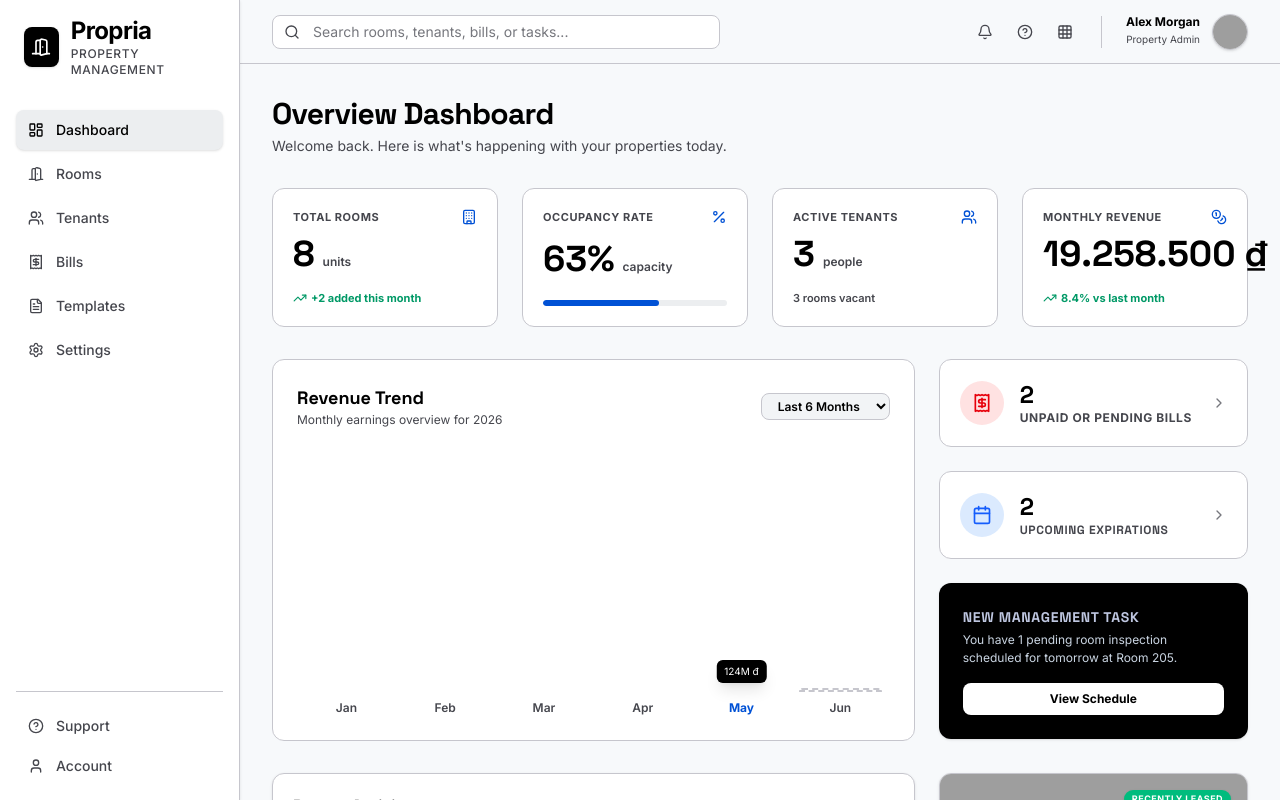
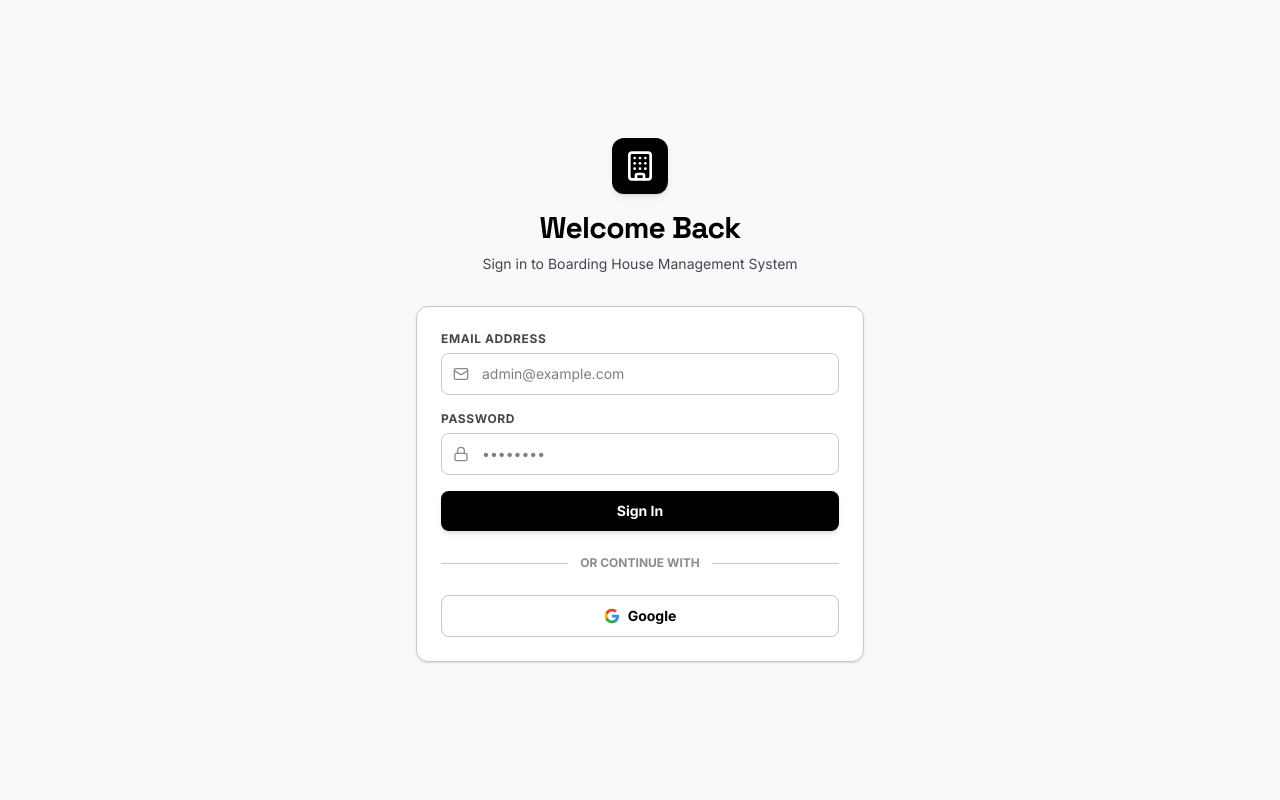
Before and after one commit to Anhhuhi123/Motel_QA, a React (Vite) app: page / in a window 1280 px wide. Shown: the top 800 px of the page. Built offline with nearby package versions, Linux system fonts and the light colour scheme; no server answers; grey boxes are pictures that could not be loaded.

Commit message:
feat: login page

```diff
--- a/src/App.tsx
+++ b/src/App.tsx
@@ -3,7 +3,9 @@
  * SPDX-License-Identifier: Apache-2.0
  */
 
-import { useState } from "react";
+import { useState, useEffect } from "react";
+import { Session } from "@supabase/supabase-js";
+import { supabase } from "./lib/supabaseClient";
 import Sidebar from "./components/Sidebar";
 import Header from "./components/Header";
 import DashboardView from "./components/DashboardView";
@@ -12,12 +14,30 @@ import TenantsView from "./components/TenantsView";
 import BillsView from "./components/BillsView";
 import TemplatesView from "./components/TemplatesView";
 import RegisterTenantView from "./components/RegisterTenantView";
+import LoginView from "./components/LoginView";
 
 import { Room, Tenant, Bill, ActivityLog, UtilitySettings, DocumentTemplate, RoomStatus } from "./types";
 
 export default function App() {
+  const [session, setSession] = useState<Session | null>(null);
+  const [isInitializing, setIsInitializing] = useState(true);
   const [currentView, setCurrentView] = useState("dashboard");
   const [globalSearch, setGlobalSearch] = useState("");
+
+  useEffect(() => {
+    supabase.auth.getSession().then(({ data: { session } }) => {
+      setSession(session);
+      setIsInitializing(false);
+    });
+
+    const {
+      data: { subscription },
+    } = supabase.auth.onAuthStateChange((_event, session) => {
+      setSession(session);
+    });
+
+    return () => subscription.unsubscribe();
+  }, []);
 
   // 1. Unified Room State list
   const [rooms, setRooms] = useState<Room[]>([
@@ -382,6 +402,21 @@ export default function App() {
     }
   };
 
+  if (isInitializing) {
+    return (
+      <div className="min-h-screen bg-[#f7f9fb] flex items-center justify-center">
+        <div className="animate-pulse flex flex-col items-center">
+          <div className="h-12 w-12 bg-black rounded-xl mb-4"></div>
+          <div className="h-4 w-32 bg-gray-200 rounded"></div>
+        </div>
+      </div>
+    );
+  }
+
+  if (!session) {
+    return <LoginView />;
+  }
+
   return (
     <div id="propria-layout-root" className="min-h-screen bg-[#f7f9fb] flex select-none text-black">
       {/* Sidebar Navigation Panel */}
--- a/src/components/Header.tsx
+++ b/src/components/Header.tsx
@@ -3,7 +3,8 @@
  * SPDX-License-Identifier: Apache-2.0
  */
 
-import { Search, Bell, HelpCircle, Grid } from "lucide-react";
+import { Search, Bell, HelpCircle, Grid, LogOut } from "lucide-react";
+import { supabase } from "../lib/supabaseClient";
 
 interface HeaderProps {
   currentView: string;
@@ -74,6 +75,14 @@ export default function Header({ currentView, searchQuery, onSearchChange }: Hea
             src="https://lh3.googleusercontent.com/aida-public/AB6AXuCziGlb2VSKB_NNK-3v8SJym-jR41KwFkkggAseoUn1Z8440OR9t6awM-aT8Qv8VSgya3adoa_4_yCXvMUFUizDB_hwD3jqR0lNXiBlXMA4vstqNBf3XUCeE8ghMunVOtHHUQZskcOYi8SQeyCYNknb2MM3I5rXMIhz5M_yiA7Qxgb8mwu1idQYYHlNEDQtOIQHda05wSod3MaKHavIi2xje2WBtgj-bECBZg8vLDjYEHLq5L8e4CQ2hr4ZLKjyoVlpOXAubcvgcT0"
             className="h-9 w-9 rounded-full object-cover border border-[#c6c6cd] shadow-sm hover:scale-105 transition-transform"
           />
+          <div className="h-8 w-px bg-[#c6c6cd] mx-1"></div>
+          <button
+            onClick={() => supabase.auth.signOut()}
+            className="flex items-center gap-1.5 bg-white border border-[#c6c6cd] hover:bg-slate-50 text-black text-[11px] font-bold py-1.5 px-2.5 rounded-lg transition-colors"
+          >
+            <LogOut className="w-3.5 h-3.5" />
+            <span className="hidden sm:inline">Sign Out</span>
+          </button>
         </div>
       </div>
     </header>
--- /dev/null
+++ b/src/components/LoginView.tsx
@@ -0,0 +1,148 @@
+import { useState, FormEvent } from "react";
+import { Building, Lock, Mail, Loader2 } from "lucide-react";
+import { supabase } from "../lib/supabaseClient";
+
+export default function LoginView() {
+  const [email, setEmail] = useState("");
+  const [password, setPassword] = useState("");
+  const [isLoading, setIsLoading] = useState(false);
+  const [error, setError] = useState<string | null>(null);
+
+  const handleEmailLogin = async (e: FormEvent) => {
+    e.preventDefault();
+    setIsLoading(true);
+    setError(null);
+
+    const { error } = await supabase.auth.signInWithPassword({
+      email,
+      password,
+    });
+
+    if (error) {
+      setError(error.message);
+    }
+    setIsLoading(false);
+  };
+
+  const handleGoogleLogin = async () => {
+    setIsLoading(true);
+    setError(null);
+    const { error } = await supabase.auth.signInWithOAuth({
+      provider: 'google',
+      options: {
+        redirectTo: window.location.origin,
+      }
+    });
+
+    if (error) {
+      setError(error.message);
+      setIsLoading(false);
+    }
+  };
+
+  return (
+    <div className="min-h-screen bg-[#f7f9fb] flex items-center justify-center p-4">
+      <div className="max-w-md w-full animate-fade-in">
+        <div className="text-center mb-8">
+          <div className="inline-flex items-center justify-center p-3 bg-black rounded-xl mb-4 shadow-md">
+            <Building className="w-8 h-8 text-white" />
+          </div>
+          <h1 className="text-3xl font-bold text-black font-display tracking-tight">Welcome Back</h1>
+          <p className="text-[#45464d] mt-2 text-sm">Sign in to Boarding House Management System</p>
+        </div>
+
+        <div className="bg-white border border-[#c6c6cd] rounded-xl p-6 shadow-sm">
+          <form onSubmit={handleEmailLogin} className="space-y-4">
+            <div>
+              <label className="block text-xs font-bold text-[#45464d] mb-1.5 uppercase tracking-wider">Email Address</label>
+              <div className="relative">
+                <div className="absolute inset-y-0 left-0 pl-3 flex items-center pointer-events-none">
+                  <Mail className="h-4 w-4 text-[#8a8a93]" />
+                </div>
+                <input
+                  type="email"
+                  value={email}
+                  onChange={(e) => setEmail(e.target.value)}
+                  className="w-full border border-[#c6c6cd] rounded-lg pl-10 pr-3 py-2.5 text-sm focus:ring-1 focus:ring-black outline-none transition-shadow"
+                  placeholder="admin@example.com"
+                  required
+                  disabled={isLoading}
+                />
+              </div>
+            </div>
+
+            <div>
+              <label className="block text-xs font-bold text-[#45464d] mb-1.5 uppercase tracking-wider">Password</label>
+              <div className="relative">
+                <div className="absolute inset-y-0 left-0 pl-3 flex items-center pointer-events-none">
+                  <Lock className="h-4 w-4 text-[#8a8a93]" />
+                </div>
+                <input
+                  type="password"
+                  value={password}
+                  onChange={(e) => setPassword(e.target.value)}
+                  className="w-full border border-[#c6c6cd] rounded-lg pl-10 pr-3 py-2.5 text-sm focus:ring-1 focus:ring-black outline-none transition-shadow"
+                  placeholder="••••••••"
+                  required
+                  disabled={isLoading}
+                />
+              </div>
+            </div>
+
+            {error && (
+              <div className="p-3 bg-red-50 border border-red-200 text-red-600 rounded-lg text-xs">
+                {error}
+              </div>
+            )}
+
+            <button
+              type="submit"
+              disabled={isLoading}
+              className="w-full bg-black text-white hover:bg-slate-800 text-sm font-bold py-2.5 rounded-lg flex items-center justify-center gap-2 active:scale-[0.98] transition-all shadow-md disabled:opacity-70 disabled:active:scale-100"
+            >
+              {isLoading ? (
+                <Loader2 className="w-4 h-4 animate-spin" />
+              ) : (
+                "Sign In"
+              )}
+            </button>
+          </form>
+
+          <div className="mt-6 flex items-center justify-center">
+            <div className="border-t border-[#c6c6cd] flex-grow"></div>
+            <span className="px-3 text-xs text-[#8a8a93] uppercase font-bold">Or continue with</span>
+            <div className="border-t border-[#c6c6cd] flex-grow"></div>
+          </div>
+
+          <button
+            onClick={handleGoogleLogin}
+            type="button"
+            disabled={isLoading}
+            className="mt-6 w-full bg-white border border-[#c6c6cd] text-black hover:bg-slate-50 text-sm font-bold py-2.5 rounded-lg flex items-center justify-center gap-2 active:scale-[0.98] transition-all disabled:opacity-70 disabled:active:scale-100"
+          >
+            <svg className="w-4 h-4" viewBox="0 0 24 24">
+              <path
+                d="M22.56 12.25c0-.78-.07-1.53-.2-2.25H12v4.26h5.92c-.26 1.37-1.04 2.53-2.21 3.31v2.77h3.57c2.08-1.92 3.28-4.74 3.28-8.09z"
+                fill="#4285F4"
+              />
+              <path
+                d="M12 23c2.97 0 5.46-.98 7.28-2.66l-3.57-2.77c-.98.66-2.23 1.06-3.71 1.06-2.86 0-5.29-1.93-6.16-4.53H2.18v2.84C3.99 20.53 7.7 23 12 23z"
+                fill="#34A853"
+              />
+              <path
+                d="M5.84 14.09c-.22-.66-.35-1.36-.35-2.09s.13-1.43.35-2.09V7.07H2.18C1.43 8.55 1 10.22 1 12s.43 3.45 1.18 4.93l2.85-2.22.81-.62z"
+                fill="#FBBC05"
+              />
+              <path
+                d="M12 5.38c1.62 0 3.06.56 4.21 1.64l3.15-3.15C17.45 2.09 14.97 1 12 1 7.7 1 3.99 3.47 2.18 7.07l3.66 2.84c.87-2.6 3.3-4.53 6.16-4.53z"
+                fill="#EA4335"
+              />
+              <path d="M1 1h22v22H1z" fill="none" />
+            </svg>
+            Google
+          </button>
+        </div>
+      </div>
+    </div>
+  );
+}
--- /dev/null
+++ b/src/lib/supabaseClient.ts
@@ -0,0 +1,6 @@
+import { createClient } from '@supabase/supabase-js'
+
+const supabaseUrl = import.meta.env.NEXT_PUBLIC_SUPABASE_URL || ''
+const supabaseAnonKey = import.meta.env.NEXT_PUBLIC_SUPABASE_ANON_KEY || ''
+
+export const supabase = createClient(supabaseUrl, supabaseAnonKey)
```
Also changed, not shown: package.json (+7 -6 lines), vite.config.ts (+2 -1 lines), 1 other file (tests, documents, lock files or other folders).
